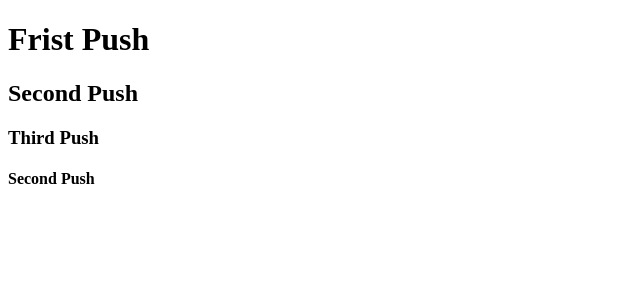
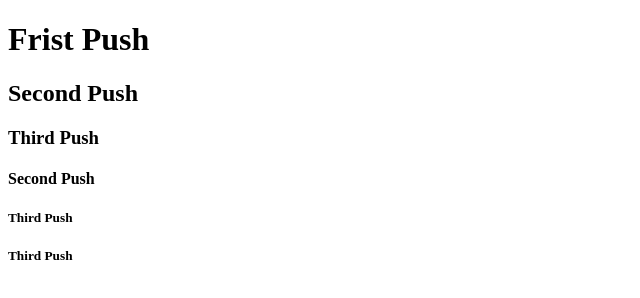
Before and after one commit to tingyigoh/test, a plain HTML site: page index.html in a window 1280 px wide. Shown: the whole page, without its empty margins (0-640 px from the left). Drawn offline with Linux system fonts and the light colour scheme.

Commit message:
third commit

```diff
--- a/index.html
+++ b/index.html
@@ -9,5 +9,8 @@
 	<h3>Third Push</h3>
 
 	<h4>Second Push</h4>
+
+	<h5>Third Push</h5>
+	<h5>Third Push</h5>
 </body>
 </html>
```
